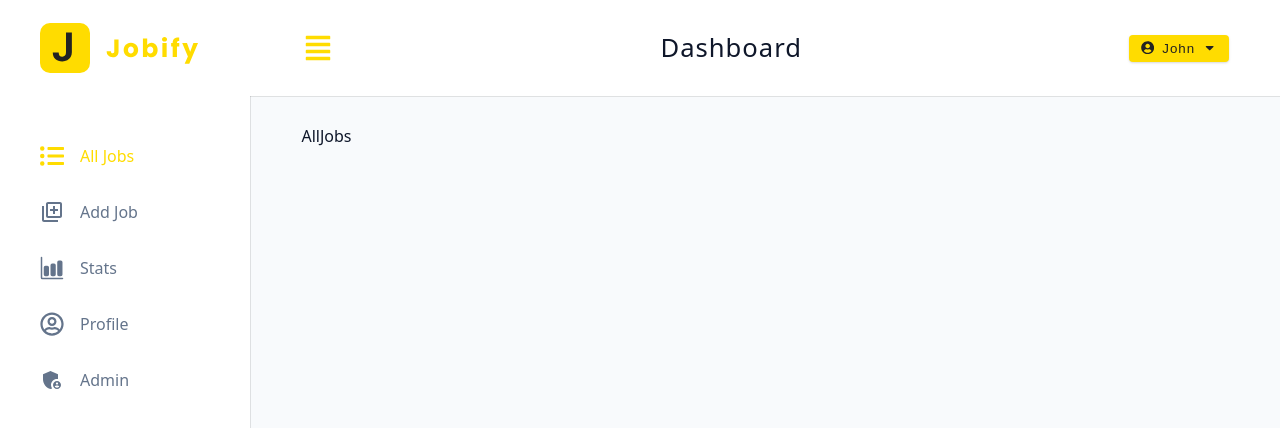
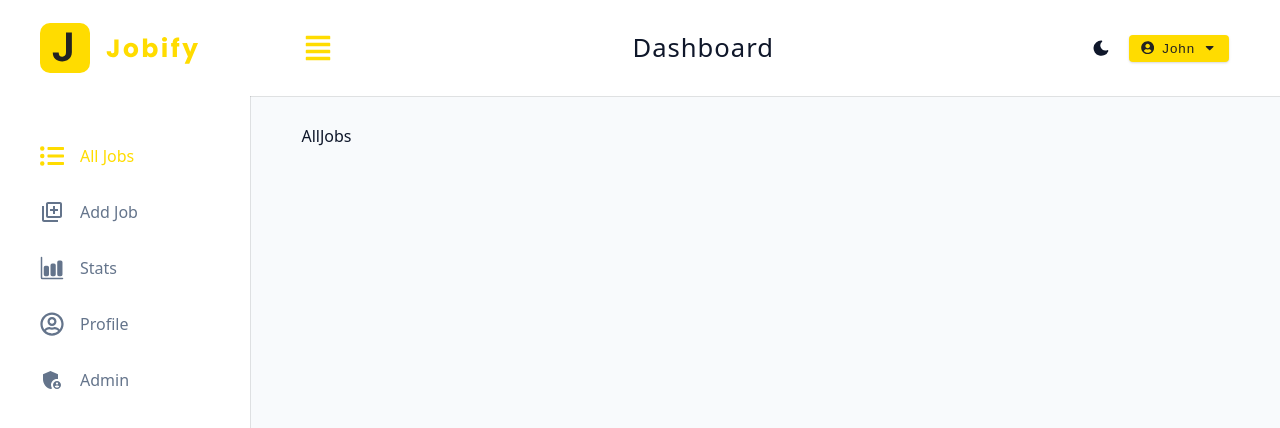
Before and after one commit to niharika1102/Jobify, a React (Vite) app in the folder client/: page /dashboard in a window 1280 px wide. Shown: the top 428 px of the page. Built offline with nearby package versions, Linux system fonts and the light colour scheme.

Commit message:
Dark theme component
Dark theme component ready and placed. Logic not done yet

```diff
--- a/client/src/components/Navbar.jsx
+++ b/client/src/components/Navbar.jsx
@@ -5,6 +5,7 @@
 import Logo from "./Logo";
 import { useDashboardContext } from "../pages/DashboardLayout";
 import LogoutContainer from "./LogoutContainer";
+import ThemeToggle from "./ThemeToggle";
 
 const Navbar = () => {
   const { toggleSidebar } = useDashboardContext();
@@ -20,6 +21,7 @@
           <h4 className="logo-text">dashboard</h4>
         </div>
         <div className="btn-container">
+          <ThemeToggle />
           <LogoutContainer />
         </div>
       </div>
--- /dev/null
+++ b/client/src/components/ThemeToggle.jsx
@@ -0,0 +1,21 @@
+/* eslint-disable no-unused-vars */
+import React from "react";
+import Wrapper from "../assets/wrappers/ThemeToggle";
+import { TbSunFilled, TbMoonFilled } from "react-icons/tb";
+import { useDashboardContext } from "../pages/DashboardLayout";
+
+const ThemeToggle = () => {
+  const { isDarkTheme, toggleDarkTheme } = useDashboardContext();
+
+  return (
+    <Wrapper onClick={toggleDarkTheme}>
+      {isDarkTheme ? (
+        <TbSunFilled className="toggle-icon" />
+      ) : (
+        <TbMoonFilled className="toggle-icon" />
+      )}
+    </Wrapper>
+  );
+};
+
+export default ThemeToggle;
```
